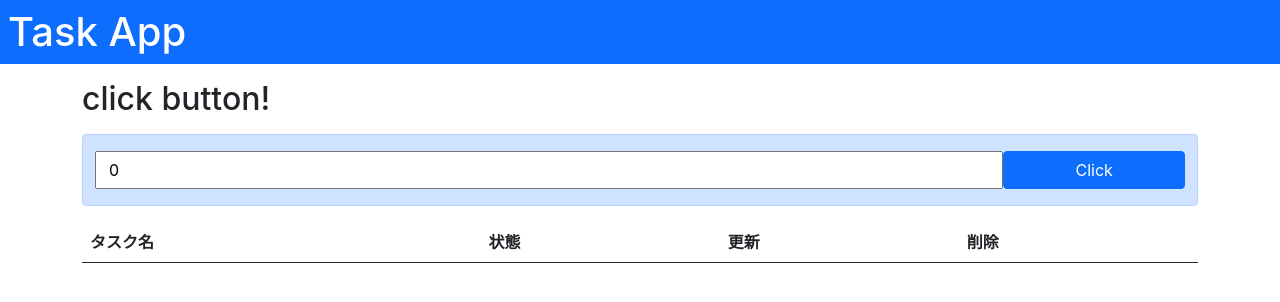
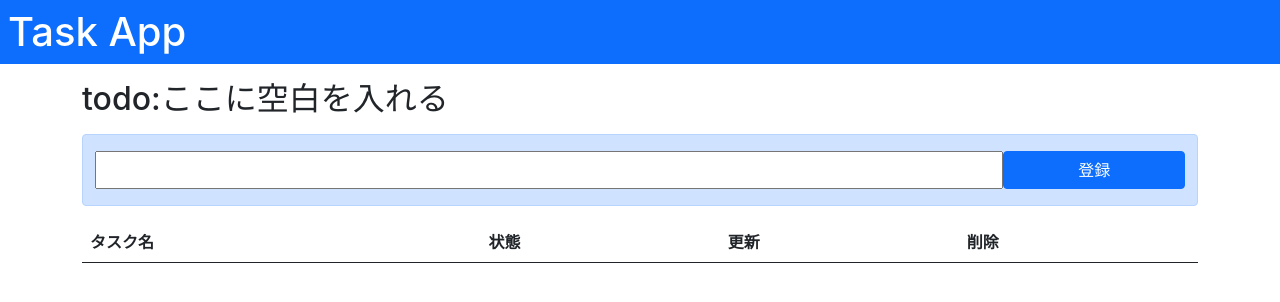
Before and after one commit to PlasticBucket1944/react-task-app, a React (Create React App) app: page / in a window 1280 px wide. Shown: the top 302 px of the page. Built offline with nearby package versions, Linux system fonts and the light colour scheme.

Commit message:
html作成中 更新ボタンと削除ボタン追加

```diff
--- a/src/App.tsx
+++ b/src/App.tsx
@@ -15,6 +15,16 @@ const [tasks, setTasks] = useState<Task[]>([]);
 window.addEventListener('load', (event) => {
   setTasks(task => getTaskAll());
 });
+
+// アップデートボタンクリック時イベント
+const onClickUpdateButton = ():void => {
+  console.log('update');
+}
+
+// デリートボタンクリック時イベント
+const onClickDeleteButton = ():void => {
+  console.log('delete');
+}
 
 const doChange = (event:ChangeEvent):void=> {
   const ob = event.target as HTMLInputElement
@@ -43,15 +53,26 @@ return (
     <h1 className="bg-primary text-white p-2">Task App</h1>
     {/* メインコンテンツ */}
     <div className="container">
-      <h2 className="my-3">click button!</h2>
+      <h2 className="my-3">todo:ここに空白を入れる</h2>
       <div className="alert alert-primary">
         <div className="row px-2">
-          <input type="number" className="col" onChange={doChange} onKeyPress={doType} value={val} />
+          <input type="string" className="col"/>
           <button onClick={doAction} className="btn btn-primary col-2">
-            Click
+            登録
           </button>
         </div>
       </div>
+
+      {/* <form>
+        <input
+          type="text"
+          className="inputText"
+        />
+        <input type="submit" value="作成" className="submitButton" />
+      </form> */}
+
+
+
       {/* タスク一覧 */}
       <table className="table table-striped">
         <thead><tr><th>タスク名</th><th>状態</th><th>更新</th><th>削除</th></tr></thead>
@@ -65,7 +86,6 @@ return (
                 <input
                   type="text"
                   defaultValue={task.name}
-                  // disabled={false}
                   readOnly
                 />
               </th>
@@ -79,9 +99,13 @@ return (
               </th>
               {/* 更新ボタン */}
               <th>
+                <button type="button" className="btn btn-primary btn-update"
+                  onClick={ () => onClickUpdateButton() }>更新</button>
               </th>
               {/* 削除ボタン */}
               <th>
+                <button type="button" className="btn btn-danger btn-delete"
+                  onClick={ () => onClickDeleteButton() }>削除</button>
               </th>
             </tr>
           )
```
